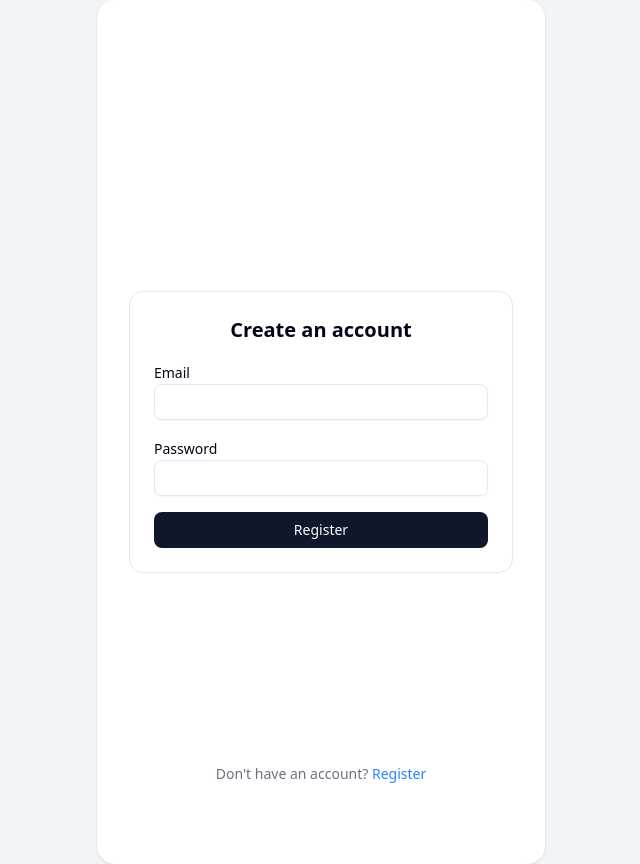
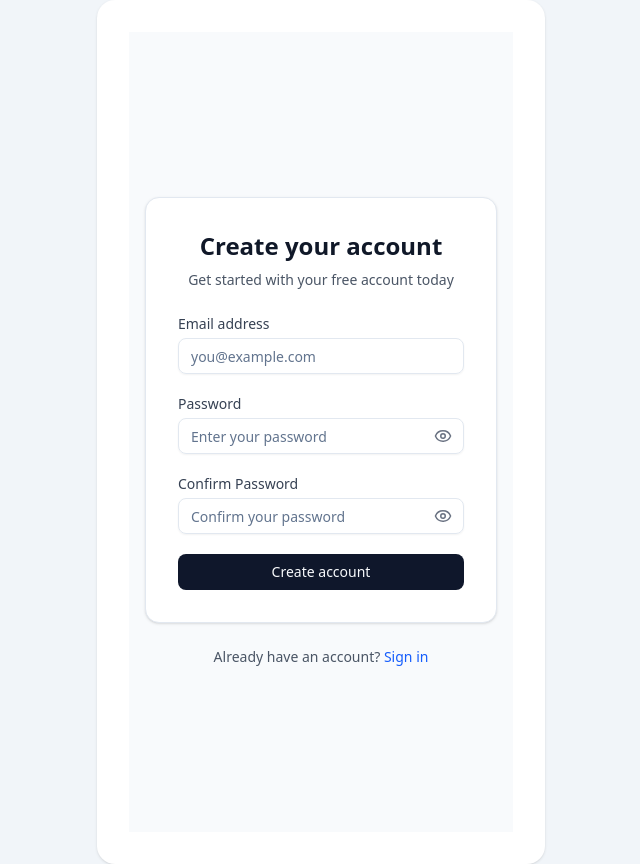
Before and after one commit to DevLaukey/auto-socials, a Next.js app: page /register in a window 1280 px wide. Shown: the whole page, without its empty margins (319-959 px from the left). Built offline with nearby package versions, Linux system fonts and the light colour scheme; no server answers.

Commit message:
updated the login

```diff
--- a/components/auth/AuthForm.tsx
+++ b/components/auth/AuthForm.tsx
@@ -1,22 +1,37 @@
 "use client";
 
 import { useState } from "react";
+import Link from "next/link";
+import { Eye, EyeOff } from "lucide-react";
 import { Button } from "@/components/ui/button";
 import { Input } from "@/components/ui/input";
 
 interface AuthFormProps {
   title: string;
+  subtitle?: string;
   buttonText: string;
   onSubmit: (email: string, password: string) => Promise<void>;
+  linkText: string;
+  linkHref: string;
+  linkDescription: string;
+  showConfirmPassword?: boolean;
 }
 
 export default function AuthForm({
   title,
+  subtitle,
   buttonText,
   onSubmit,
+  linkText,
+  linkHref,
+  linkDescription,
+  showConfirmPassword = false,
 }: AuthFormProps) {
   const [email, setEmail] = useState("");
   const [password, setPassword] = useState("");
+  const [confirmPassword, setConfirmPassword] = useState("");
+  const [showPassword, setShowPassword] = useState(false);
+  const [showConfirmPasswordField, setShowConfirmPasswordField] = useState(false);
   const [submitting, setSubmitting] = useState(false);
   const [error, setError] = useState<string | null>(null);
 
@@ -26,13 +41,17 @@ export default function AuthForm({
     if (submitting) return;
 
     setError(null);
+
+    if (showConfirmPassword && password !== confirmPassword) {
+      setError("Passwords do not match");
+      return;
+    }
+
     setSubmitting(true);
 
     try {
-      // 🔑 Delegate logic (login / register / auto-login) to parent
       await onSubmit(email, password);
     } catch (err: any) {
-      // ✅ Surface backend / auth errors cleanly
       setError(
         typeof err?.message === "string" ? err.message : "Something went wrong",
       );
@@ -42,56 +61,105 @@ export default function AuthForm({
   }
 
   return (
-    <div className="flex min-h-screen items-center justify-center">
-      <form
-        onSubmit={handleSubmit}
-        className="w-full max-w-md rounded-xl border bg-white p-6 space-y-4"
-      >
-        <h1 className="text-xl font-semibold text-center">{title}</h1>
+    <div className="flex min-h-screen items-center justify-center bg-slate-50 px-4">
+      <div className="w-full max-w-md">
+        <div className="rounded-xl border bg-white p-8 shadow-sm">
+          <div className="mb-6 text-center">
+            <h1 className="text-2xl font-bold text-gray-900">{title}</h1>
+            {subtitle && (
+              <p className="mt-2 text-sm text-gray-600">{subtitle}</p>
+            )}
+          </div>
 
           {error && (
-          <div className="rounded-md bg-red-50 border border-red-200 text-red-700 px-3 py-2 text-sm">
+            <div className="mb-4 rounded-md bg-red-50 border border-red-200 text-red-700 px-4 py-3 text-sm">
               {error}
             </div>
           )}
 
+          <form onSubmit={handleSubmit} className="space-y-5">
             <div>
-          <label className="text-sm font-medium">Email</label>
+              <label className="block text-sm font-medium text-gray-700 mb-1">
+                Email address
+              </label>
               <Input
                 type="email"
+                placeholder="you@example.com"
                 value={email}
                 onChange={(e) => setEmail(e.target.value)}
                 required
                 disabled={submitting}
+                className="w-full"
               />
             </div>
 
             <div>
-          <label className="text-sm font-medium">Password</label>
+              <label className="block text-sm font-medium text-gray-700 mb-1">
+                Password
+              </label>
+              <div className="relative">
                 <Input
-            type="password"
+                  type={showPassword ? "text" : "password"}
+                  placeholder="Enter your password"
                   value={password}
                   onChange={(e) => setPassword(e.target.value)}
                   required
                   disabled={submitting}
+                  className="w-full pr-10"
                 />
+                <button
+                  type="button"
+                  onClick={() => setShowPassword(!showPassword)}
+                  className="absolute right-3 top-1/2 -translate-y-1/2 text-gray-500 hover:text-gray-700"
+                >
+                  {showPassword ? <EyeOff size={18} /> : <Eye size={18} />}
+                </button>
+              </div>
             </div>
 
+            {showConfirmPassword && (
+              <div>
+                <label className="block text-sm font-medium text-gray-700 mb-1">
+                  Confirm Password
+                </label>
+                <div className="relative">
+                  <Input
+                    type={showConfirmPasswordField ? "text" : "password"}
+                    placeholder="Confirm your password"
+                    value={confirmPassword}
+                    onChange={(e) => setConfirmPassword(e.target.value)}
+                    required
+                    disabled={submitting}
+                    className="w-full pr-10"
+                  />
+                  <button
+                    type="button"
+                    onClick={() => setShowConfirmPasswordField(!showConfirmPasswordField)}
+                    className="absolute right-3 top-1/2 -translate-y-1/2 text-gray-500 hover:text-gray-700"
+                  >
+                    {showConfirmPasswordField ? <EyeOff size={18} /> : <Eye size={18} />}
+                  </button>
+                </div>
+              </div>
+            )}
+
             <Button
-          type="submit" // ✅ REQUIRED
+              type="submit"
               className="w-full"
               disabled={submitting}
             >
-          {submitting ? "Please wait…" : buttonText}
+              {submitting ? "Please wait..." : buttonText}
             </Button>
           </form>
-      {/* register link */}
-      <p className="absolute bottom-4 text-center text-sm text-gray-500">
-        Don&apos;t have an account?{" "}
-        <a href="/register" className="text-blue-500 hover:underline">
-          Register
-        </a>
+        </div>
+
+        <p className="mt-6 text-center text-sm text-gray-600">
+          {linkDescription}{" "}
+          <Link href={linkHref} className="font-medium text-blue-600 hover:text-blue-500">
+            {linkText}
+          </Link>
         </p>
+      </div>
     </div>
   );
 }
--- a/components/layout/Topbar.tsx
+++ b/components/layout/Topbar.tsx
@@ -1,5 +1,6 @@
 "use client";
 
+import { useRouter } from "next/navigation";
 import { Bell, Search } from "lucide-react";
 import { Avatar, AvatarFallback } from "@/components/ui/avatar";
 import {
@@ -8,8 +9,11 @@ import {
   DropdownMenuItem,
   DropdownMenuTrigger,
 } from "../../components/ui/dropdown-menu";
+import { useAuthStore } from "@/src/store/authStore";
 
 export default function Topbar({ title }: { title: string }) {
+  const router = useRouter();
+  const logout = useAuthStore((s) => s.logout);
   return (
     <header className="h-16 bg-white border-b flex items-center justify-between px-6">
       <h1 className="text-lg font-medium">{title}</h1>
@@ -27,7 +31,14 @@ export default function Topbar({ title }: { title: string }) {
           </DropdownMenuTrigger>
           <DropdownMenuContent align="end">
             <DropdownMenuItem>Account Settings</DropdownMenuItem>
-            <DropdownMenuItem>Logout</DropdownMenuItem>
+            <DropdownMenuItem
+              onClick={async () => {
+                await logout();
+                router.replace("/login");
+              }}
+            >
+              Logout
+            </DropdownMenuItem>
           </DropdownMenuContent>
         </DropdownMenu>
       </div>
--- a/src/app/(auth)/login/page.tsx
+++ b/src/app/(auth)/login/page.tsx
@@ -17,11 +17,15 @@ export default function LoginPage() {
 
   return (
     <AuthForm
-      title="Sign in to your account"
-      buttonText="Login"
+      title="Welcome back"
+      subtitle="Sign in to your account to continue"
+      buttonText="Sign in"
       onSubmit={async (email: string, password: string) => {
         await login(email, password);
       }}
+      linkDescription="Don't have an account?"
+      linkText="Create one"
+      linkHref="/register"
     />
   );
 }
--- a/src/app/(auth)/register/page.tsx
+++ b/src/app/(auth)/register/page.tsx
@@ -11,17 +11,22 @@ export default function RegisterPage() {
 
   useEffect(() => {
     if (!loading && user) {
-      router.replace("/login");
+      router.replace("/dashboard");
     }
   }, [loading, user, router]);
 
   return (
     <AuthForm
-      title="Create an account"
-      buttonText="Register"
+      title="Create your account"
+      subtitle="Get started with your free account today"
+      buttonText="Create account"
       onSubmit={async (email: string, password: string) => {
         await register(email, password);
       }}
+      linkDescription="Already have an account?"
+      linkText="Sign in"
+      linkHref="/login"
+      showConfirmPassword
     />
   );
 }
```
Lines whose indentation alone changed are shown as unchanged.
